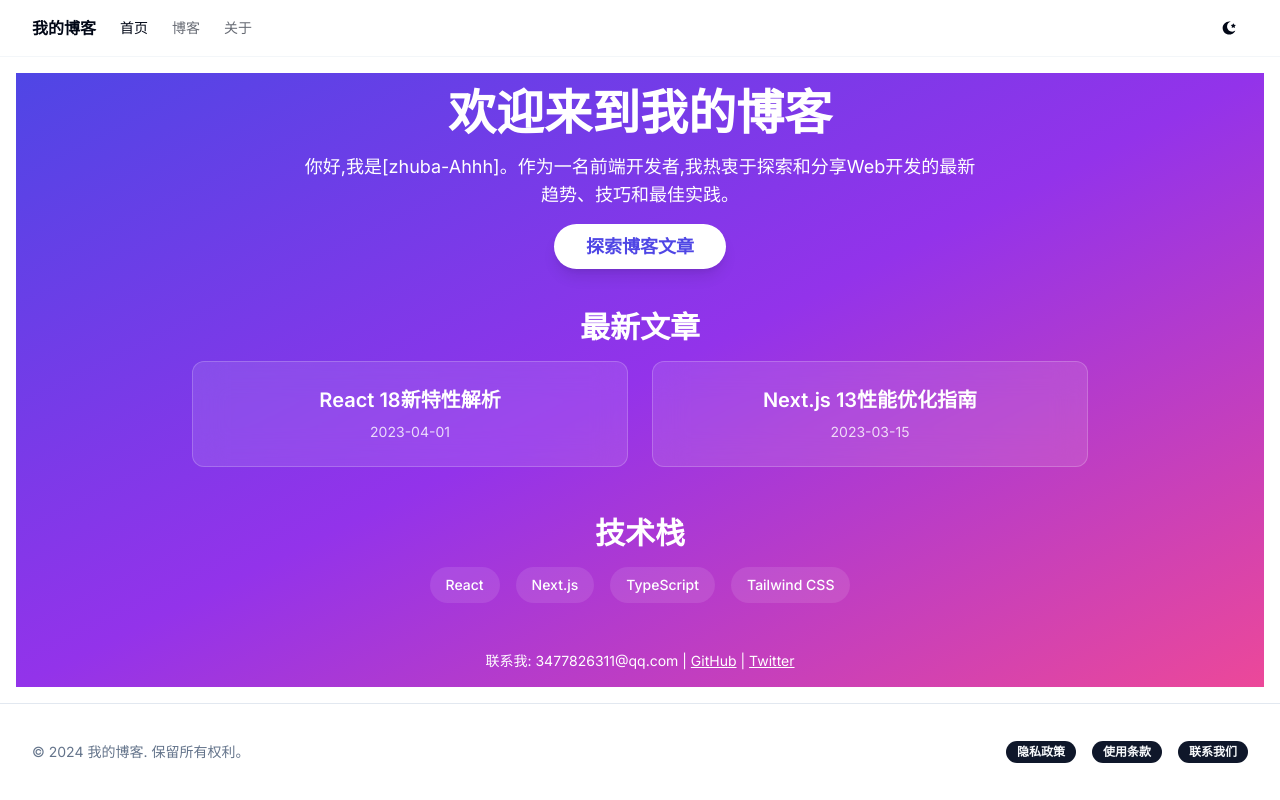
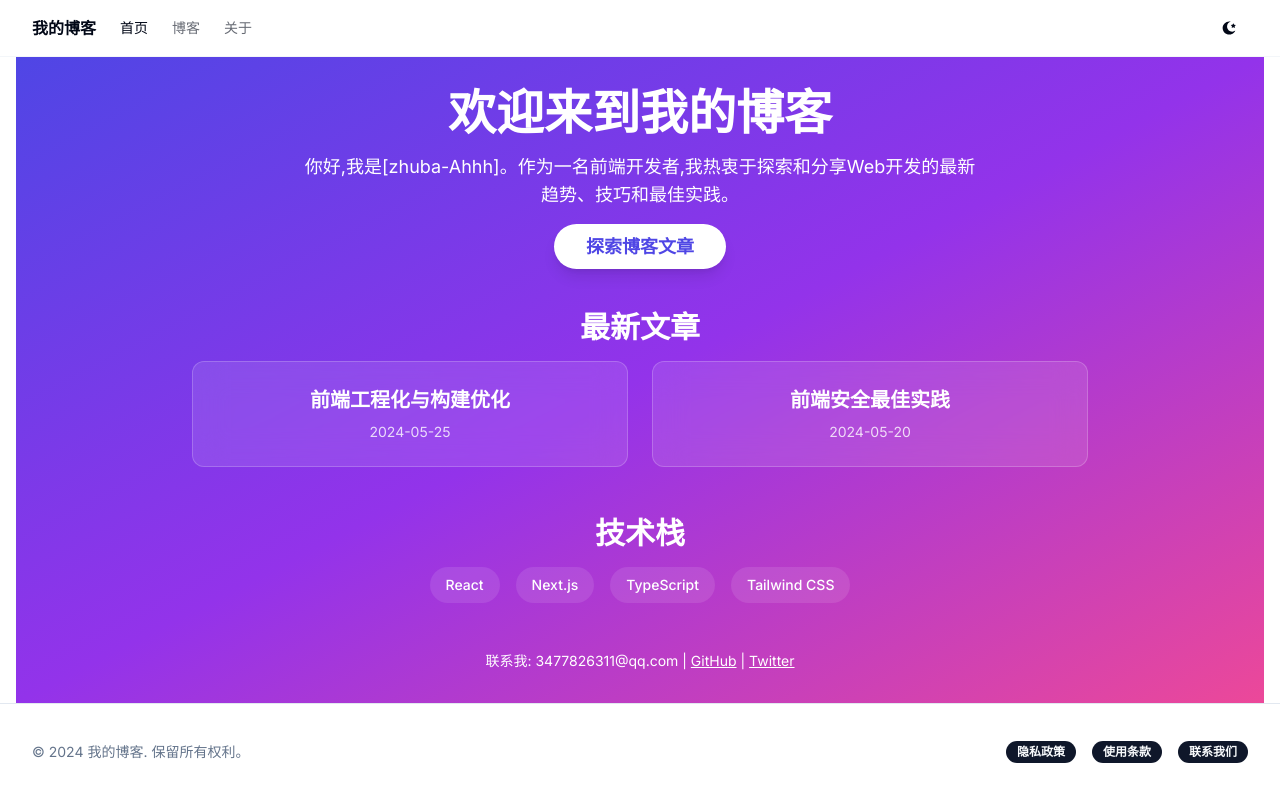
Before and after one commit to zhuba-Ahhh/next-blog, a Next.js app: page / in a window 1280 px wide. Built offline with nearby package versions, Linux system fonts and the light colour scheme.

Commit message:
feat: :sparkles: page

```diff
--- a/src/app/blog/[id]/page.tsx
+++ b/src/app/blog/[id]/page.tsx
@@ -74,7 +74,9 @@ function TableOfContents({
                 className="text-primary dark:text-primary-light hover:underline text-sm block truncate"
                 title={heading.text}
               >
-                {heading.text.length > 20 ? heading.text.slice(0, 20) + '...' : heading.text}
+                {heading.text.length > 20
+                  ? heading.text.slice(0, 20) + "..."
+                  : heading.text}
               </a>
             </li>
           ))}
--- a/src/app/layout.tsx
+++ b/src/app/layout.tsx
@@ -31,9 +31,7 @@ export default function RootLayout({
       >
         <ThemeProvider attribute="class">
           <Header />
-          <main className="flex-grow container mx-auto px-4 py-4">
-            {children}
-          </main>
+          <main className="flex-grow container mx-auto px-4">{children}</main>
           <Footer />
         </ThemeProvider>
       </body>
--- a/src/app/page.tsx
+++ b/src/app/page.tsx
@@ -1,8 +1,12 @@
 "use client";
 import Link from "next/link";
 import { motion } from "framer-motion";
+import { blogPosts } from "@/data/blogPosts";
 
 export default function Home() {
+  // 根据日期排序博客文章,并取最新的两篇
+  const sortedPosts = [...blogPosts].sort((a, b) => new Date(b.date).getTime() - new Date(a.date).getTime()).slice(0, 2);
+
   return (
     <div className="flex flex-col items-center justify-center h-full text-center bg-gradient-to-br from-indigo-600 via-purple-600 to-pink-500 text-white p-4">
       {/* 标题和介绍 */}
@@ -46,12 +50,9 @@ export default function Home() {
       >
         <h2 className="text-3xl font-semibold mb-4">最新文章</h2>
         <div className="grid grid-cols-1 md:grid-cols-2 gap-6">
-          {[
-            { title: "React 18新特性解析", date: "2023-04-01" },
-            { title: "Next.js 13性能优化指南", date: "2023-03-15" },
-          ].map((post, index) => (
+          {sortedPosts.map((post, index) => (
             <motion.div
-              key={post.title}
+              key={post.id}
               className="bg-white bg-opacity-10 p-6 rounded-xl backdrop-blur-lg cursor-pointer border border-white border-opacity-20"
               whileHover={{
                 scale: 1.03,
```
